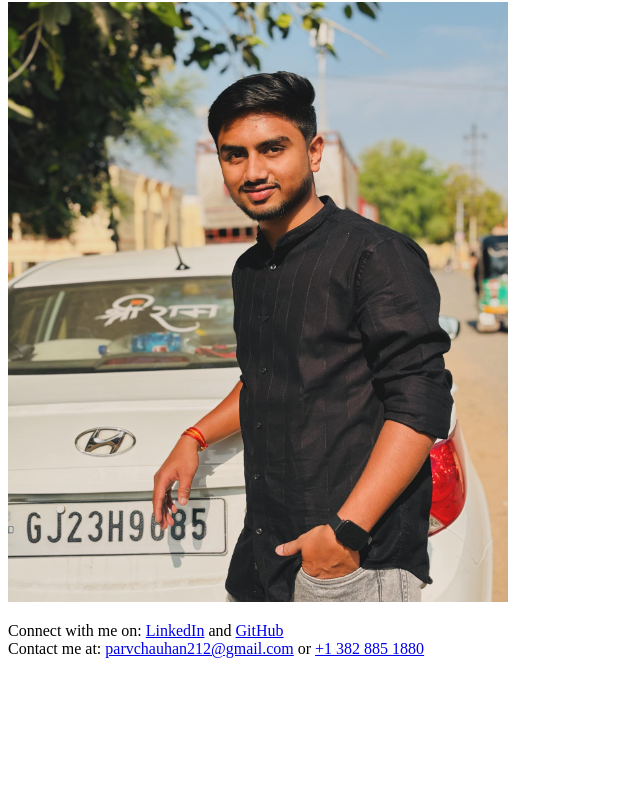
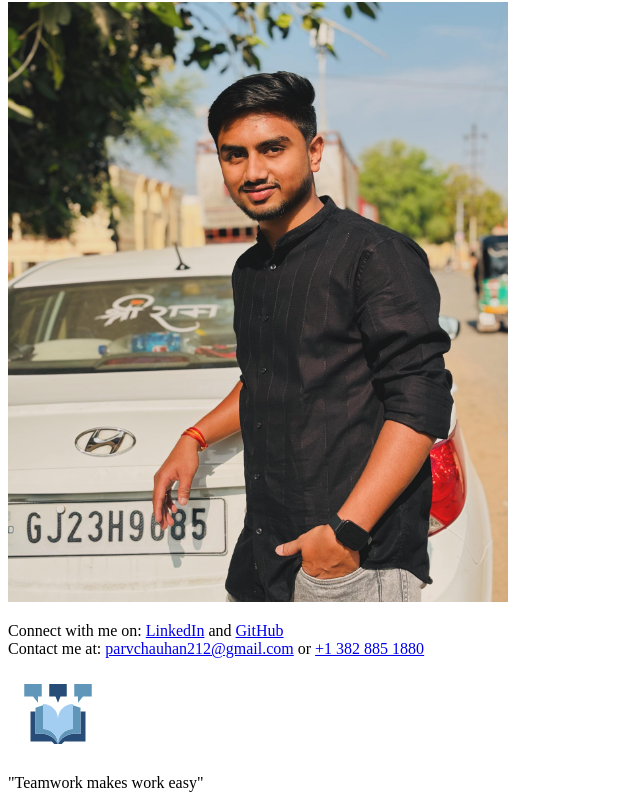
Before and after one commit to parvkiritbhaipatel/module1, a plain HTML site: page index.html in a window 1280 px wide. Shown: the part 571-1379 px from the top of the page, without its empty margins (0-640 px from the left). Before the commit the page ends 1245 px from the top, so only its background shows below. Drawn offline with Linux system fonts and the light colour scheme.

Commit message:
Included SVG graphics.

```diff
--- a/index.html
+++ b/index.html
@@ -50,6 +50,31 @@
       Contact me at: <a href="mailto:parvchauhan212@gmail.com">parvchauhan212@gmail.com</a> or <a href="tel:+1 382 885 1880">+1 382 885 1880</a>
     </p>
   </section>
+  <section id="Skills-Icon">
+    <svg width="100px" height="80px" viewBox="0 0 64 64" data-name="Layer 1" id="Layer_1" xmlns="http://www.w3.org/2000/svg"><defs><style>
+      .cls-1 {
+        fill: #a3cef1;
+      }
+
+      .cls-2 {
+        fill: #6096ba;
+      }
+
+      .cls-3 {
+        fill: #274c77;
+      }
+    </style></defs>
+    <path class="cls-3" d="M32,56h-3l-2-2H10V30h4v18s12.15-3,18,8Z"/>
+    <path class="cls-3" d="M50,48V30h4v24h-17s-2,2-2,2h-3c5.85-11,18-8,18-8Z"/>
+    <path class="cls-2" d="M32,56c-5.85-11-18-8-18-8V27l6-2v19c6.63,0,12,5.37,12,12Z"/>
+    <path class="cls-2" d="M44,25l6,2v21s-12.15-3-18,8c0-6.63,5.37-12,12-12V25Z"/>
+    <path class="cls-1" d="M32,36c0-6.63-5.37-12-12-12v20c6.63,0,12,5.37,12,12,0-6.63,5.37-12,12-12V24c-6.63,0-12,5.37-12,12Z"/>
+    <polygon class="cls-2" points="45 8 45 18 48 18 48 23 52 18 59 18 59 8 45 8"/>
+    <polygon class="cls-2" points="19 8 19 18 16 18 16 23 12 18 5 18 5 8 19 8"/>
+    <polygon class="cls-3" points="39 8 39 18 34 18 32 23 30 18 25 18 25 8 39 8"/>
+  </svg>
+    <p>"Teamwork makes work easy"</p>
+  </section>
   <footer>
     <!-- contact information or copyrights -->
   </footer>
```
